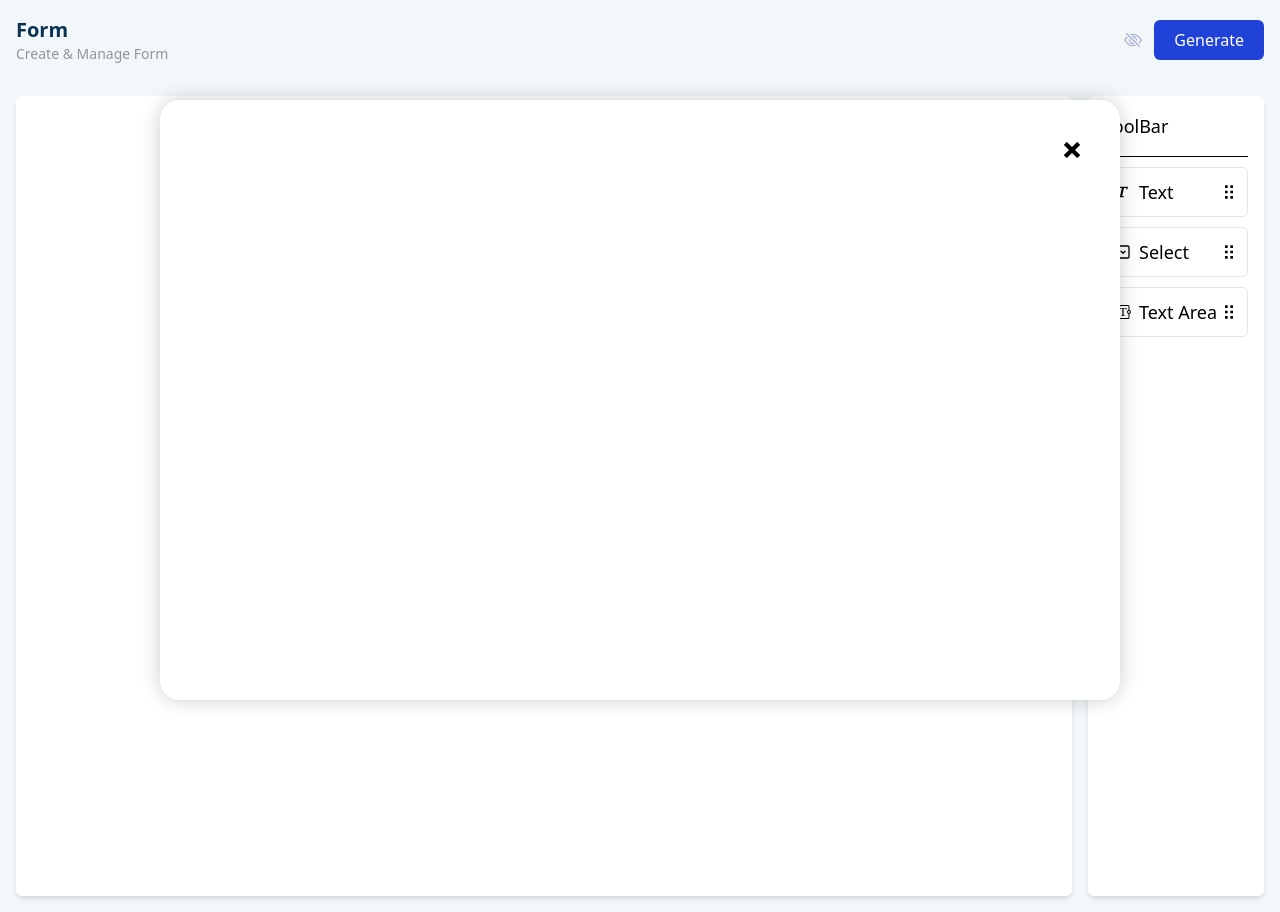
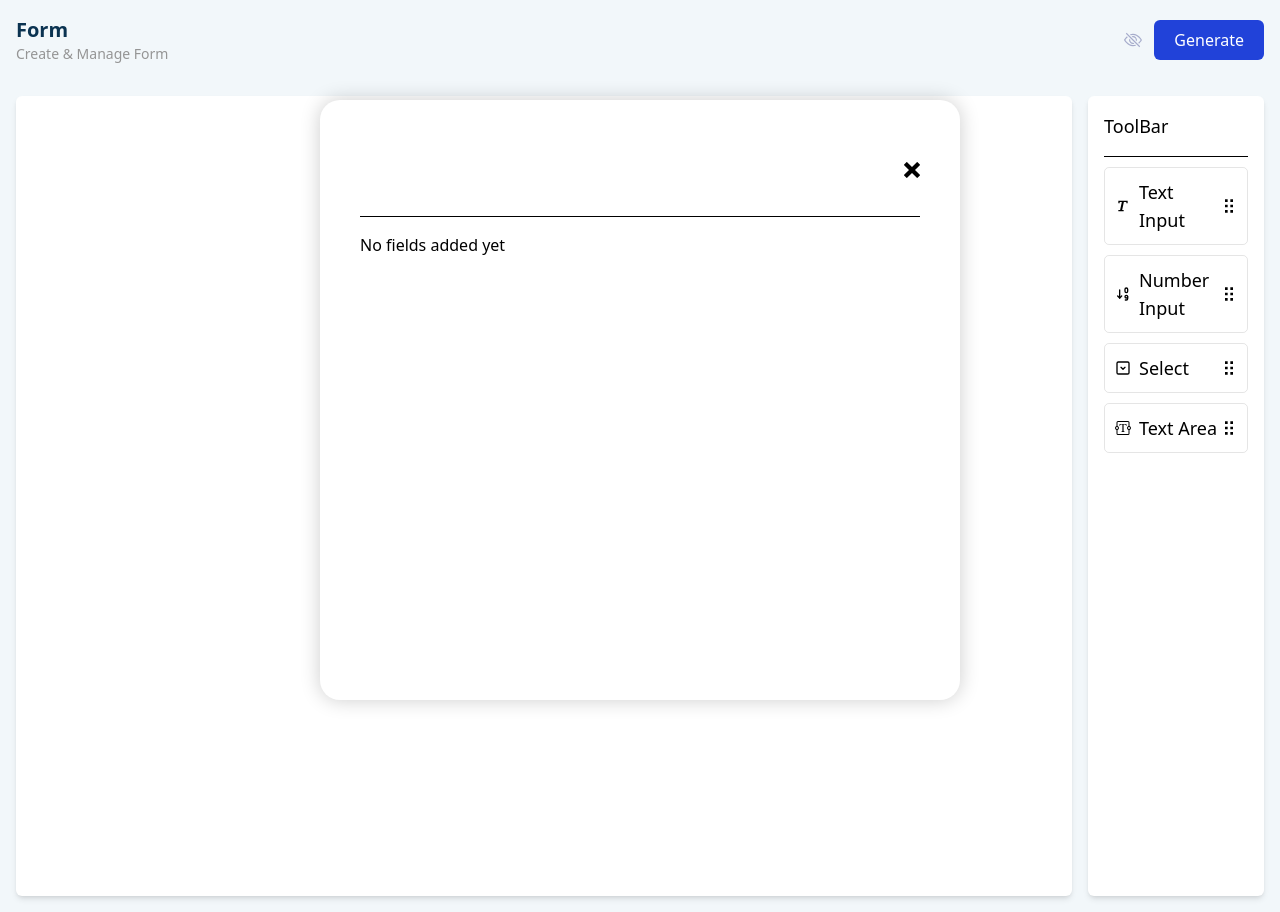
Before and after one commit to MarufAlAslam/react-dynamic-form-builder, a React (Vite) app: page / in a window 1280 px wide. Both pictures are taken after a click on the button 1133 px from the left and 40 px from the top of the page. Built offline with nearby package versions, Linux system fonts and the light colour scheme.

Commit message:
editable form-name done

```diff
--- a/src/App.jsx
+++ b/src/App.jsx
@@ -15,7 +15,7 @@ function App() {
     setModalVisible(!modalVisible);
     setPreview(!preview);
   };
-  console.log(modalVisible);
+  // console.log(modalVisible);
   return (
     <div className="App">
       <div className="p-4 flex justify-between items-center">
@@ -46,7 +46,12 @@ function App() {
           setInitialFields={setInitialFields}
           modalVisible={modalVisible}
         />
-        {modalVisible && <ModalPreview closeModalHandler={previewHandler} />}
+        {modalVisible && (
+          <ModalPreview
+            closeModalHandler={previewHandler}
+            initialFields={initialFields}
+          />
+        )}
       </div>
     </div>
   );
--- a/src/DndHolder/index.jsx
+++ b/src/DndHolder/index.jsx
@@ -4,9 +4,9 @@ import { BiEdit } from "react-icons/bi";
 import { AiFillDelete } from "react-icons/ai";
 
 const DndHolder = ({ initialFields, setInitialFields }) => {
-  useEffect(() => {
-    console.log(initialFields);
-  }, [initialFields]);
+  // useEffect(() => {
+  //   console.log(initialFields);
+  // }, [initialFields]);
 
   const deleteItemHandler = (index) => {
     const newInitialFields = initialFields.filter((item, i) => i !== index);
@@ -40,6 +40,7 @@ const DndHolder = ({ initialFields, setInitialFields }) => {
                   placeholder={field.placeholder}
                   defaultValue={field.defaultValue}
                   name={`input${index}`}
+                  type={field.type}
                 />
               )}
               {field.inputType === "select" && (
--- a/src/Modal/index.jsx
+++ b/src/Modal/index.jsx
@@ -1,15 +1,78 @@
-import React from "react";
+import React, { useState } from "react";
 import "../assets/styles/style.css";
 import { ImCross } from "react-icons/im";
 
-const ModalPreview = ({ closeModalHandler }) => {
+const ModalPreview = ({ closeModalHandler, initialFields }) => {
+  const generatedForm = [
+    {
+      formId: "form-1",
+      formName: "Untitled Form",
+      fields: [...initialFields],
+    },
+  ];
+
+  console.log("generated: " + generatedForm[0].formName);
   return (
     <div className="modal-preview p-10">
-      <div className="text-right">
+      <div className="flex justify-between items-center">
+        <input
+          type="text"
+          className="input p-3 pl-0 text-3xl"
+          defaultValue={localStorage.getItem("formName")}
+          name=""
+          id=""
+          onChange={(e) => localStorage.setItem("formName", e.target.value)}
+        />
         <button className="btn" onClick={closeModalHandler}>
           <ImCross />
         </button>
       </div>
+      <hr className="my-4" />
+
+      {initialFields.length > 0
+        ? initialFields.map((field, index) => (
+            <div
+              key={index}
+              className={`final-field my-4 border-left ${field.type}`}
+            >
+              <div className="field-header flex justify-between items-center">
+                <label htmlFor="">
+                  <h4 className="mb-2">{field.name}</h4>
+                </label>
+              </div>
+              {field.inputType === "input" && (
+                <field.inputType
+                  className="w-full input input-bordered"
+                  placeholder={field.placeholder}
+                  defaultValue={field.defaultValue}
+                  name={`input${index}`}
+                  type={field.type}
+                />
+              )}
+              {field.inputType === "select" && (
+                <field.inputType
+                  className="w-full input input-bordered"
+                  placeholder={field.placeholder}
+                >
+                  <option value="" hidden>
+                    Select
+                  </option>
+                  {field.options.map((option, index) => (
+                    <option key={index} value={option.value}>
+                      {option.label}
+                    </option>
+                  ))}
+                </field.inputType>
+              )}
+              {field.inputType === "textarea" && (
+                <field.inputType
+                  className="w-full input input-bordered"
+                  placeholder={field.placeholder}
+                />
+              )}
+            </div>
+          ))
+        : "No fields added yet"}
     </div>
   );
 };
--- a/src/Toolbar/index.jsx
+++ b/src/Toolbar/index.jsx
@@ -1,6 +1,6 @@
 import React, { useEffect, useState } from "react";
 import { GrDrag, GrCheckboxSelected } from "react-icons/gr";
-import { TbSelect } from "react-icons/tb";
+import { TbSelect, TbSortAscendingNumbers } from "react-icons/tb";
 import { BiText } from "react-icons/bi";
 import { BsTextareaT } from "react-icons/bs";
 
@@ -8,11 +8,11 @@ const Toolbar = ({ initialFields, setInitialFields }) => {
   const items = [
     {
       id: 1,
-      name: "Text",
+      name: "Text Input",
       icon: BiText,
       inputType: "input",
       type: "text",
-      defaultValue: "hello world",
+      defaultValue: 0,
       value: "",
       placeholder: "Enter text",
       required: false,
@@ -20,6 +20,18 @@ const Toolbar = ({ initialFields, setInitialFields }) => {
     },
     {
       id: 2,
+      name: "Number Input",
+      icon: TbSortAscendingNumbers,
+      inputType: "input",
+      type: "number",
+      defaultValue: "hello world",
+      value: "",
+      placeholder: "Enter The Number",
+      required: false,
+      options: [],
+    },
+    {
+      id: 3,
       name: "Select",
       icon: TbSelect,
       inputType: "select",
@@ -47,7 +59,7 @@ const Toolbar = ({ initialFields, setInitialFields }) => {
       ],
     },
     {
-      id: 3,
+      id: 4,
       name: "Text Area",
       icon: BsTextareaT,
       inputType: "textarea",
@@ -61,7 +73,7 @@ const Toolbar = ({ initialFields, setInitialFields }) => {
   ];
 
   const itemClickHandler = (item) => {
-    console.log(`Item clicked: ${item.name}`);
+    // console.log(`Item clicked: ${item.name}`);
     setInitialFields([...initialFields, item]);
   };
   return (
--- a/src/assets/styles/style.css
+++ b/src/assets/styles/style.css
@@ -61,8 +61,9 @@ html {
 
 /* modal */
 .modal-preview {
-  width: 75%;
+  width: 50%;
   height: 75vh;
+  overflow-y: scroll;
   position: fixed;
   top: 50%;
   left: 50%;
@@ -75,3 +76,24 @@ html {
   transform: translate(-50%, -50%);
   border-radius: 20px;
 }
+
+.border-left {
+  border-left: 10px solid black;
+  padding-left: 20px;
+  padding-top: 15px;
+  padding-bottom: 15px;
+  border-radius: 10px;
+}
+
+.border-left.text {
+  border-color: rgb(129, 5, 129);
+}
+.border-left.number {
+  border-color: rgb(41, 30, 197);
+}
+.border-left.select {
+  border-color: rgb(78, 3, 9);
+}
+.border-left.textarea {
+  border-color: rgb(3, 78, 9);
+}
```
